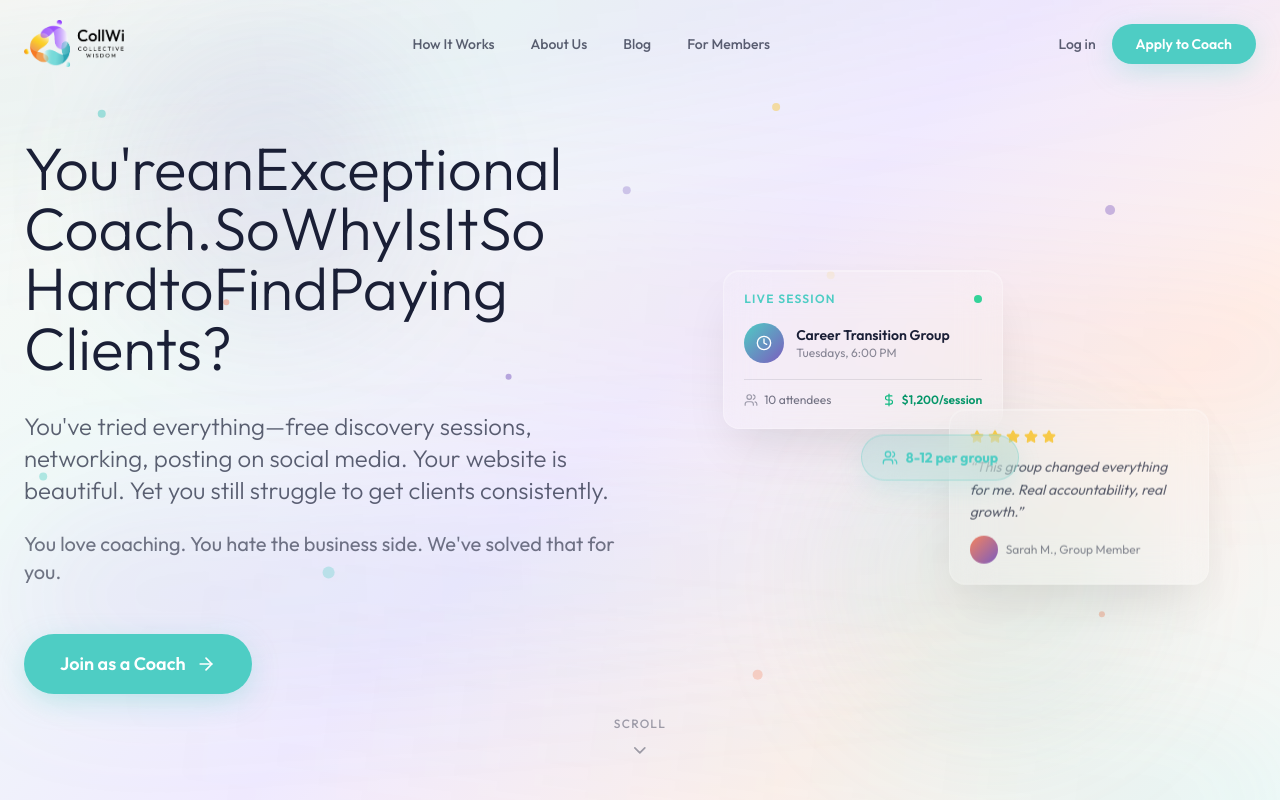
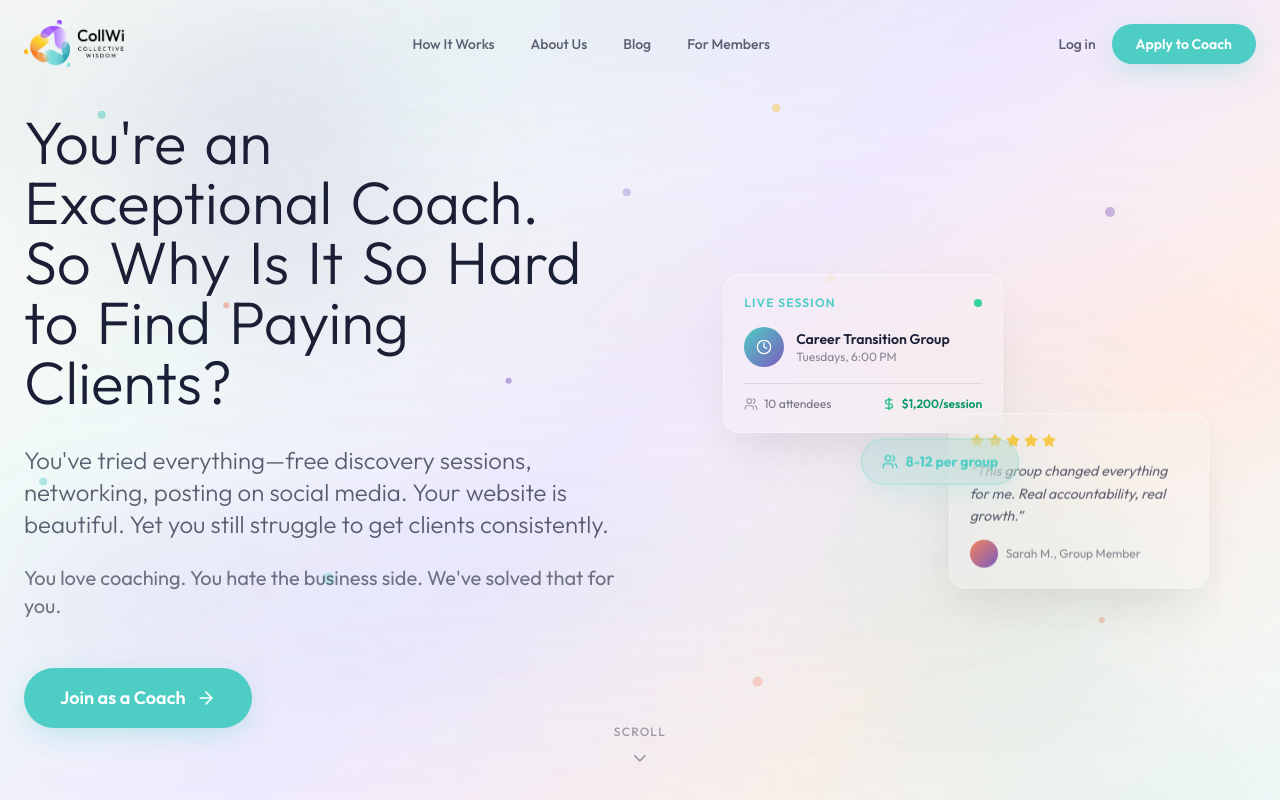
Before and after one commit to gaiaCollwi/collwi-coach, a Next.js app: page / in a window 1280 px wide. Shown: the top 800 px of the page. Built offline with nearby package versions, Linux system fonts and the light colour scheme.

Commit message:
Fix hero text spacing — add margin between inline-block word spans
Co-Authored-By: Claude Opus 4.6 (1M context) <noreply@anthropic.com>

```diff
--- a/app/page.tsx
+++ b/app/page.tsx
@@ -819,8 +819,8 @@ export default function CoachesPage() {
                 {`You're an Exceptional Coach. So Why Is It So Hard to Find Paying Clients?`
                   .split(/\s+/)
                   .map((word, i) => (
-                    <span key={i} className="hero-word inline-block" style={{ opacity: 0 }}>
-                      {word}{' '}
+                    <span key={i} className="hero-word inline-block mr-[0.3em]" style={{ opacity: 0 }}>
+                      {word}
                     </span>
                   ))}
               </h1>
```
